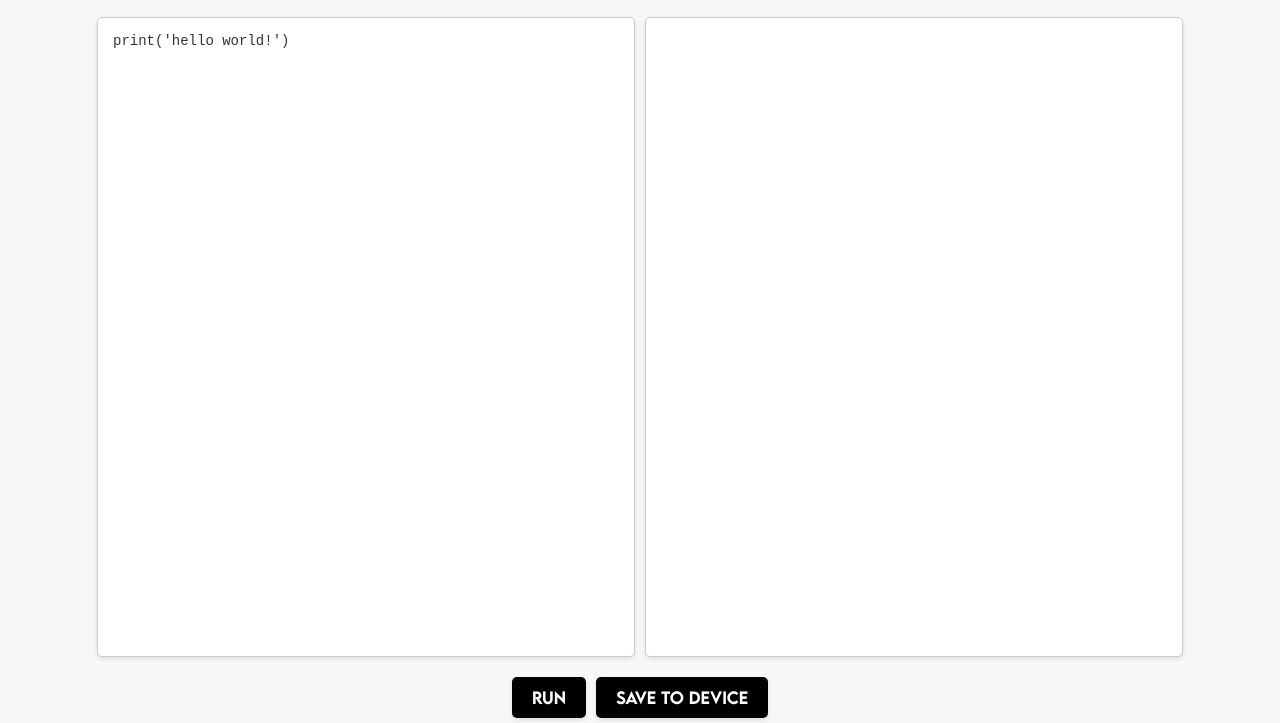
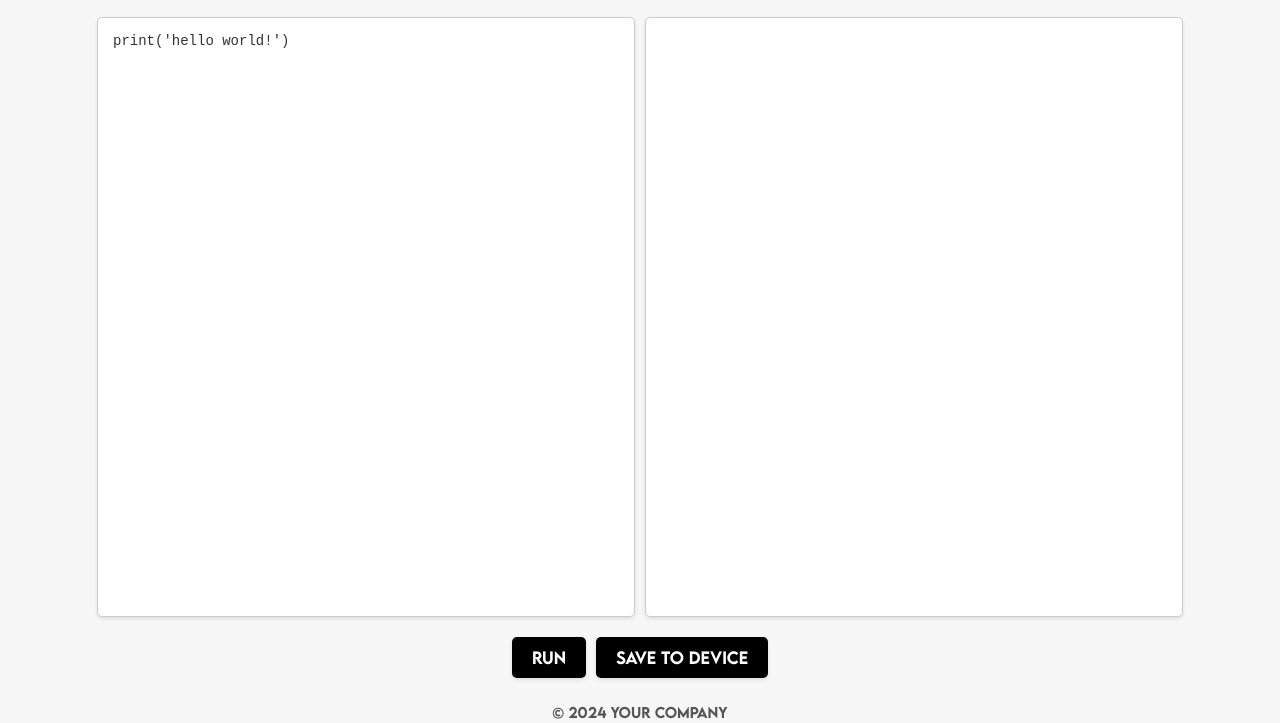
Before and after one commit to gh-unfazd/python-editor, a plain HTML site: page index.html in a window 1280 px wide. Shown: the part 88-811 px from the top of the page. Drawn offline with Linux system fonts and the light colour scheme.

Commit message:
Update index.html

```diff
--- a/index.html
+++ b/index.html
@@ -5,13 +5,12 @@
     <meta name="viewport" content="width=device-width, initial-scale=1.0">
     <title>Python Editor</title>
     <style>
-         @font-face {
+        @font-face {
             font-family: 'LemonMilk';
             src: url('lemon_milk.otf') format('opentype');
         }
         body {
             font-family: 'LemonMilk', Arial, sans-serif; /* Lemon Milk font */
-            font-family: Arial, sans-serif;
             display: flex;
             flex-direction: column;
             align-items: center;
@@ -41,7 +40,7 @@
         }
         #editor {
             width: 100%;
-            height: calc(100vh - 160px);
+            height: calc(100vh - 200px);
             border: 1px solid #ccc;
             background-color: #fff;
             padding: 15px;
@@ -67,7 +66,7 @@
         }
         #output {
             width: 100%;
-            height: calc(100vh - 160px);
+            height: calc(100vh - 200px);
             border: 1px solid #ccc;
             background-color: #fff;
             padding: 15px;
@@ -82,6 +81,11 @@
             display: flex;
             justify-content: center;
             width: 100%;
+        }
+        #footer {
+            margin-top: 20px;
+            font-size: 14px;
+            color: #555;
         }
     </style>
     <script src="https://cdn.jsdelivr.net/npm/skulpt@1.2.0/dist/skulpt.min.js"></script>
@@ -117,6 +121,13 @@
             link.href = window.URL.createObjectURL(blob);
             link.click();
         }
+
+        function updateCopyright() {
+            const year = new Date().getFullYear();
+            document.getElementById('footer').innerText = `© ${year} Your Company`;
+        }
+
+        window.onload = updateCopyright;
     </script>
 </head>
 <body>
@@ -133,5 +144,6 @@
         <button id="runButton" onclick="runCode()">Run</button>
         <button id="saveButton" onclick="saveCode()">Save to device</button>
     </div>
+    <div id="footer"></div>
 </body>
 </html>
```
